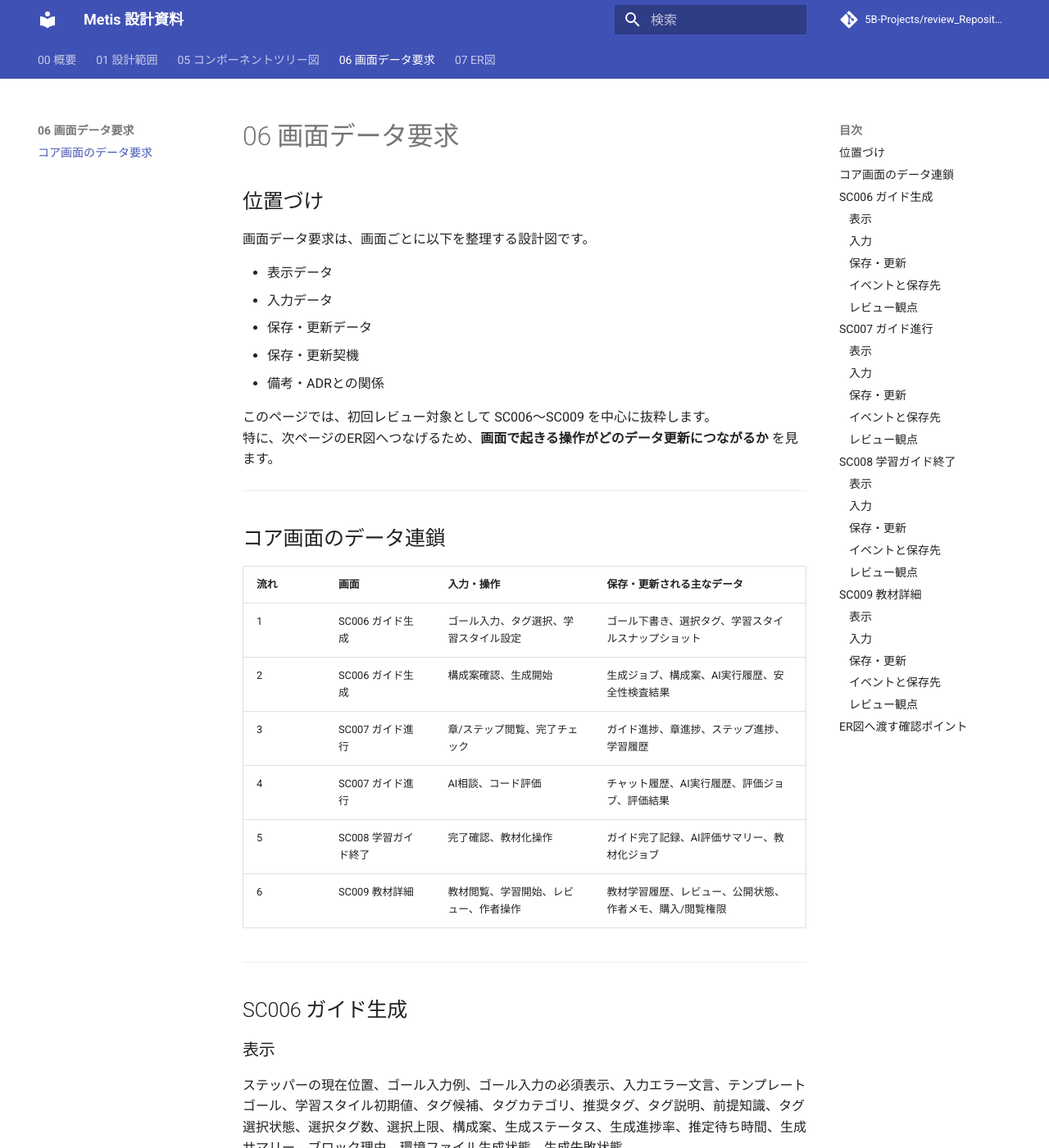
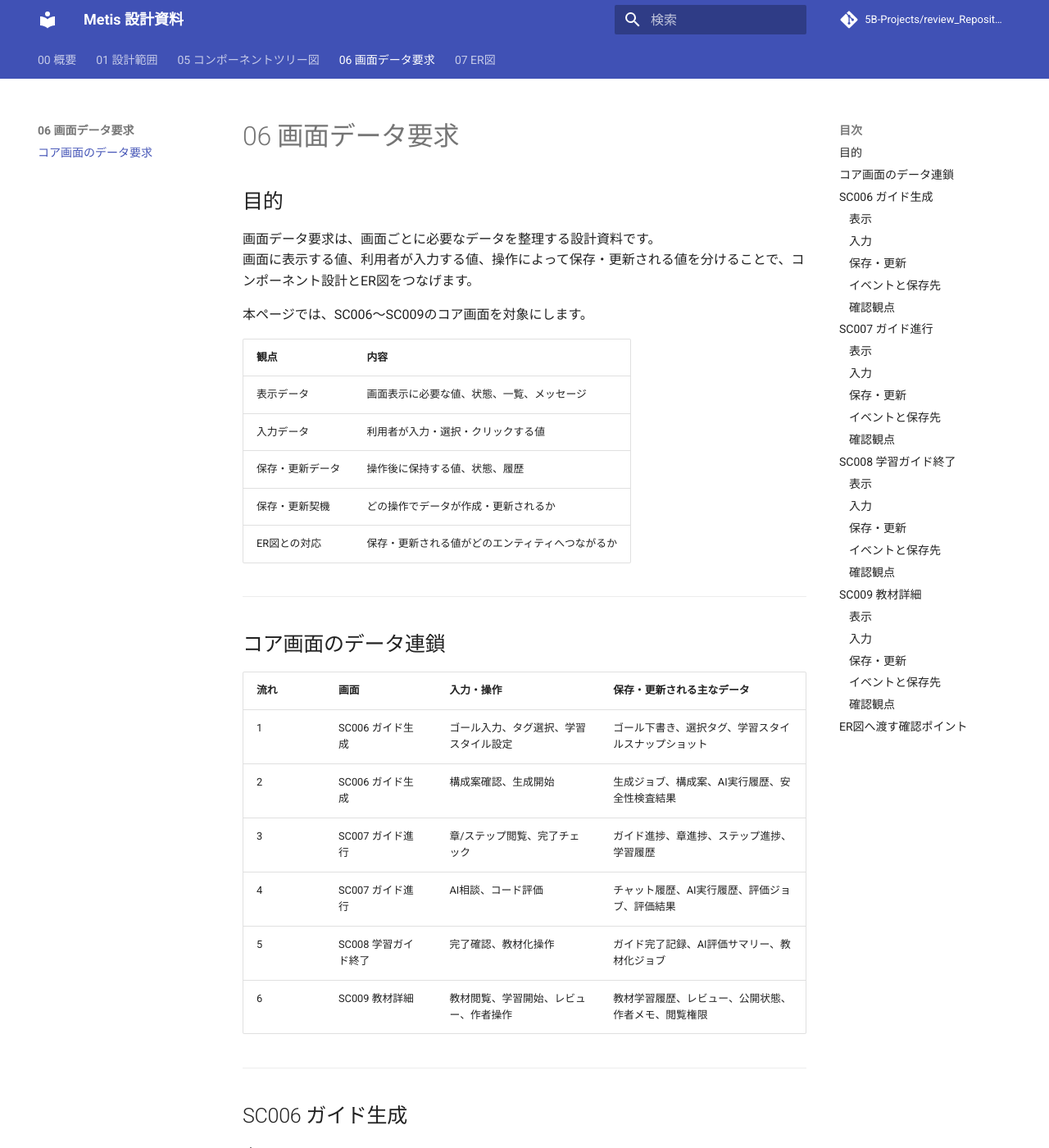
Before and after one commit to 5B-Projects/review_Repository, an MkDocs documentation site: the page built from docs/06-screen-data-requirements.md, in a window 1280 px wide and 1400 px high. Shown: the whole window at 82% size. Built offline with MkDocs 1.6.1 and Material for MkDocs 9.7.7, drawn with Linux system fonts in a browser that asks for light colours; comment, search, counter and statistics services are not loaded; some of the changed text lies outside the part shown.

Commit message:
Polish screen data requirements for final presentation

```diff
--- a/docs/06-screen-data-requirements.md
+++ b/docs/06-screen-data-requirements.md
@@ -1,17 +1,19 @@
 # 06 画面データ要求
 
-## 位置づけ
+## 目的
 
-画面データ要求は、画面ごとに以下を整理する設計図です。
+画面データ要求は、画面ごとに必要なデータを整理する設計資料です。
+画面に表示する値、利用者が入力する値、操作によって保存・更新される値を分けることで、コンポーネント設計とER図をつなげます。
 
-- 表示データ
-- 入力データ
-- 保存・更新データ
-- 保存・更新契機
-- 備考・ADRとの関係
+本ページでは、SC006〜SC009のコア画面を対象にします。
 
-このページでは、初回レビュー対象として SC006〜SC009 を中心に抜粋します。
-特に、次ページのER図へつなげるため、**画面で起きる操作がどのデータ更新につながるか** を見ます。
+| 観点 | 内容 |
+|---|---|
+| 表示データ | 画面表示に必要な値、状態、一覧、メッセージ |
+| 入力データ | 利用者が入力・選択・クリックする値 |
+| 保存・更新データ | 操作後に保持する値、状態、履歴 |
+| 保存・更新契機 | どの操作でデータが作成・更新されるか |
+| ER図との対応 | 保存・更新される値がどのエンティティへつながるか |
 
 ---
 
@@ -24,7 +26,7 @@
 | 3 | SC007 ガイド進行 | 章/ステップ閲覧、完了チェック | ガイド進捗、章進捗、ステップ進捗、学習履歴 |
 | 4 | SC007 ガイド進行 | AI相談、コード評価 | チャット履歴、AI実行履歴、評価ジョブ、評価結果 |
 | 5 | SC008 学習ガイド終了 | 完了確認、教材化操作 | ガイド完了記録、AI評価サマリー、教材化ジョブ |
-| 6 | SC009 教材詳細 | 教材閲覧、学習開始、レビュー、作者操作 | 教材学習履歴、レビュー、公開状態、作者メモ、購入/閲覧権限 |
+| 6 | SC009 教材詳細 | 教材閲覧、学習開始、レビュー、作者操作 | 教材学習履歴、レビュー、公開状態、作者メモ、閲覧権限 |
 
 ---
 
@@ -46,19 +48,20 @@
 
 | イベント | 保存・更新 | 主な保存先候補 |
 |---|---|---|
-| ゴール本文を入力する | 下書き本文、入力状態 | `goal_drafts` |
-| タグを選択する | 選択タグ、タグ数、推奨タグ反映状態 | `goal_draft_tags`, `technology_tags` |
-| 学習スタイルを上書きする | 生成時点のスタイルスナップショット | `generation_jobs` |
-| 構成案を承認する | 構成案の版、承認状態 | `guide_outline_versions` |
-| 生成を開始する | ジョブ、進捗、失敗理由 | `jobs`, `generation_jobs` |
-| AI生成が完了する | 生成済みガイド、章、ステップ | `guides`, `guide_chapters`, `guide_steps` |
-| 安全性検査で止める | ブロック理由、検査結果 | `guardrail_results` |
+| ゴール本文を入力する | 下書き本文、入力状態 | `GOAL_DRAFTS` |
+| タグを選択する | 選択タグ、タグ数、推奨タグ反映状態 | `GENERATION_JOB_TAGS`, `TECHNOLOGY_TAGS` |
+| 学習スタイルを上書きする | 生成時点のスタイルスナップショット | `GENERATION_JOBS` |
+| 構成案を承認する | 構成案の版、承認状態 | `GUIDE_OUTLINES` |
+| 生成を開始する | ジョブ、進捗、失敗理由 | `JOBS`, `GENERATION_JOBS` |
+| AI生成が完了する | 生成済みガイド、章、ステップ | `GUIDES`, `GUIDE_CHAPTERS`, `GUIDE_STEPS` |
+| 安全性検査で止める | ブロック理由、検査結果 | `GUARDRAIL_RESULTS` |
 
-### レビュー観点
+### 確認観点
 
 - ゴール入力からタグ選択、構成案確認、生成完了までの状態が追えるか。
 - 生成中・失敗・再生成の状態を保存できるか。
 - 生成時の学習スタイル上書きが既定値と混ざらないか。
+- 安全性検査で止まった場合に、利用者へ表示する理由と内部的な検査結果を保持できるか。
 
 ---
 
@@ -80,19 +83,20 @@
 
 | イベント | 保存・更新 | 主な保存先候補 |
 |---|---|---|
-| ガイドを開く | 最終閲覧日時、現在章/ステップ | `guide_progress`, `learning_events` |
-| ステップを完了する | ステップ完了状態、全体進捗率 | `step_progress`, `guide_progress` |
-| 次章へ進む | 章完了状態、現在章 | `chapter_progress`, `guide_progress` |
-| AIへ質問する | 質問、回答、文脈、AI実行ID | `chat_messages`, `ai_executions` |
-| コード評価を開始する | 評価ジョブ、評価対象、状態 | `jobs`, `evaluation_jobs` |
-| 評価結果を受け取る | スコア、評価コメント、改善提案 | `evaluation_results` |
-| フィードバックを利用する | 利用ログ、反映先 | `feedback_usage_logs` |
+| ガイドを開く | 最終閲覧日時、現在章/ステップ | `GUIDE_PROGRESS`, 学習履歴 |
+| ステップを完了する | ステップ完了状態、全体進捗率 | `STEP_PROGRESS`, `GUIDE_PROGRESS` |
+| 次章へ進む | 章完了状態、現在章 | `CHAPTER_PROGRESS`, `GUIDE_PROGRESS` |
+| AIへ質問する | 質問、回答、文脈、AI実行ID | `CHAT_MESSAGES`, `AI_EXECUTIONS` |
+| コード評価を開始する | 評価ジョブ、評価対象、状態 | `JOBS`, `EVALUATION_JOBS` |
+| 評価結果を受け取る | スコア、評価コメント、改善提案 | `EVALUATION_RESULTS` |
+| フィードバックを利用する | 利用ログ、反映先 | フィードバック利用履歴 |
 
-### レビュー観点
+### 確認観点
 
 - 章進捗とステップ進捗を分ける必要があるか。
 - AI相談メッセージをガイド進捗に紐づける設計で十分か。
 - コード評価結果とユーザーレベル推定の分離が妥当か。
+- 学習本文の閲覧状態と、AI相談・評価の状態が混ざらないか。
 
 ---
 
@@ -114,17 +118,18 @@
 
 | イベント | 保存・更新 | 主な保存先候補 |
 |---|---|---|
-| ガイド完了画面を表示する | 完了記録、完了日時、学習時間 | `guide_completions` |
-| AI評価を表示する | 総合評価、評価サマリー、改善提案 | `ai_evaluation_summaries`, `evaluation_results` |
-| 教材化を開始する | 教材化ジョブ、作成状態 | `jobs`, `material_creation_jobs` |
-| 教材下書きを作る | タイトル、説明、タグ候補 | `materials`, `material_versions`, `material_tags` |
-| 復習へ戻る | 現在章/ステップの復元 | `guide_progress` |
+| ガイド完了画面を表示する | 完了記録、完了日時、学習時間 | `GUIDE_COMPLETIONS` |
+| AI評価を表示する | 総合評価、評価サマリー、改善提案 | `AI_EVALUATION_SUMMARIES`, `EVALUATION_RESULTS` |
+| 教材化を開始する | 教材化ジョブ、作成状態 | `JOBS`, `MATERIAL_CREATION_JOBS` |
+| 教材下書きを作る | タイトル、説明、タグ候補 | `MATERIALS`, `MATERIAL_VERSIONS`, `MATERIAL_TAGS` |
+| 復習へ戻る | 現在章/ステップの復元 | `GUIDE_PROGRESS` |
 
-### レビュー観点
+### 確認観点
 
 - ガイド完了と教材化の境界が明確か。
 - 教材化は完了済みガイドに限定する方針でよいか。
 - AI評価サマリー、評価項目、改善提案をどこまで保存すべきか。
+- 完了結果が教材化の根拠として追跡できるか。
 
 ---
 
@@ -146,19 +151,20 @@
 
 | イベント | 保存・更新 | 主な保存先候補 |
 |---|---|---|
-| 教材詳細を開く | 閲覧履歴、権限確認 | `material_view_events`, `entitlements` |
-| 学習開始する | 教材学習履歴 | `material_learning_histories` |
-| カートに追加する | カート明細 | `cart_items` |
-| レビューを投稿する | レビュー本文、評価値、集計更新 | `material_reviews`, review aggregate |
-| 作者メモを保存する | 作者メモ | `material_author_notes` |
-| 公開状態を切り替える | 公開/非公開状態、変更履歴 | `materials`, `material_status_histories` |
-| 通報する | 通報下書き、問い合わせ導線 | `reports`, `inquiries` |
+| 教材詳細を開く | 閲覧履歴、権限確認 | 教材閲覧履歴、閲覧権限 |
+| 学習開始する | 教材学習履歴 | 教材受講、教材進捗 |
+| カートに追加する | カート明細 | カート明細 |
+| レビューを投稿する | レビュー本文、評価値、集計更新 | レビュー、レビュー集計 |
+| 作者メモを保存する | 作者メモ | 作者メモ |
+| 公開状態を切り替える | 公開/非公開状態、変更履歴 | `MATERIALS`, 状態変更履歴 |
+| 通報する | 通報下書き、問い合わせ導線 | 通報・問い合わせ記録 |
 
-### レビュー観点
+### 確認観点
 
 - 教材詳細に課金・レビュー・作者操作が集まりすぎていないか。
 - 通常ユーザーの編集範囲を作者メモと公開状態に限定する方針が妥当か。
 - 教材版、教材セクション、教材チャプターの分割が画面表示と一致しているか。
+- 教材化されたガイドと、公開教材としての版管理が分離できているか。
 
 ---
 
@@ -167,7 +173,7 @@
 | 確認ポイント | ER図側で見る場所 |
 |---|---|
 | 画面表示に必要な値が正本として保存されるか | コア範囲ER図の各エンティティ |
-| 非同期処理の状態が追えるか | `jobs` と用途別ジョブ詳細 |
-| AI入出力の長文をDBへ直書きしない方針でよいか | `ai_executions` とStorage配置方針 |
-| ガイド本文と利用者進捗が混ざっていないか | `guides` 系と `guide_progress` 系の分離 |
-| 教材化の根拠が残るか | `guide_completions`, `ai_evaluation_summaries`, `material_creation_jobs` |
+| 非同期処理の状態が追えるか | `JOBS` と用途別ジョブ詳細 |
+| AI入出力の長文をDBへ直書きしない方針でよいか | `AI_EXECUTIONS` と本文アセット参照 |
+| ガイド本文と利用者進捗が混ざっていないか | `GUIDES` 系と `GUIDE_PROGRESS` 系の分離 |
+| 教材化の根拠が残るか | `GUIDE_COMPLETIONS`, `AI_EVALUATION_SUMMARIES`, `MATERIAL_CREATION_JOBS` |
```
